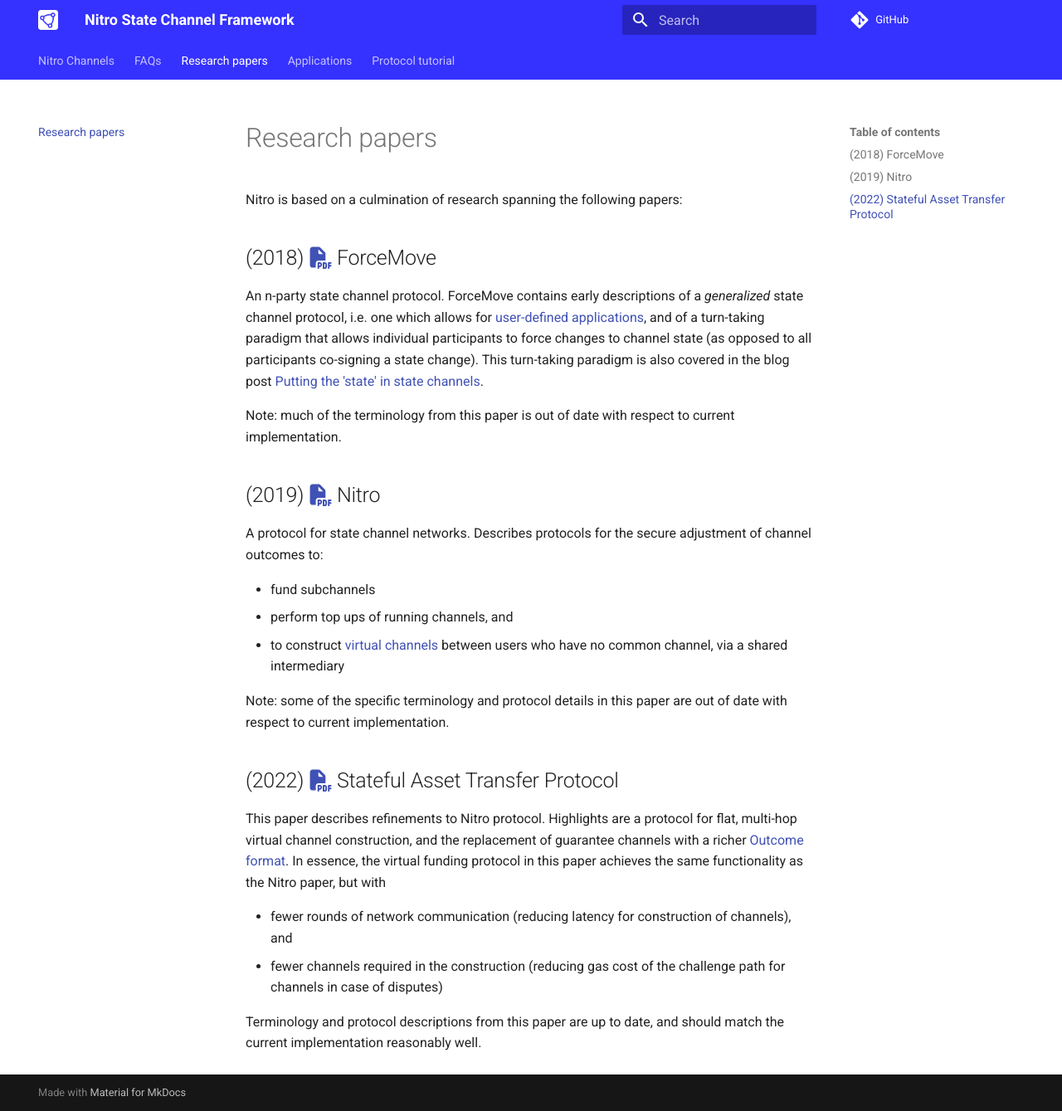
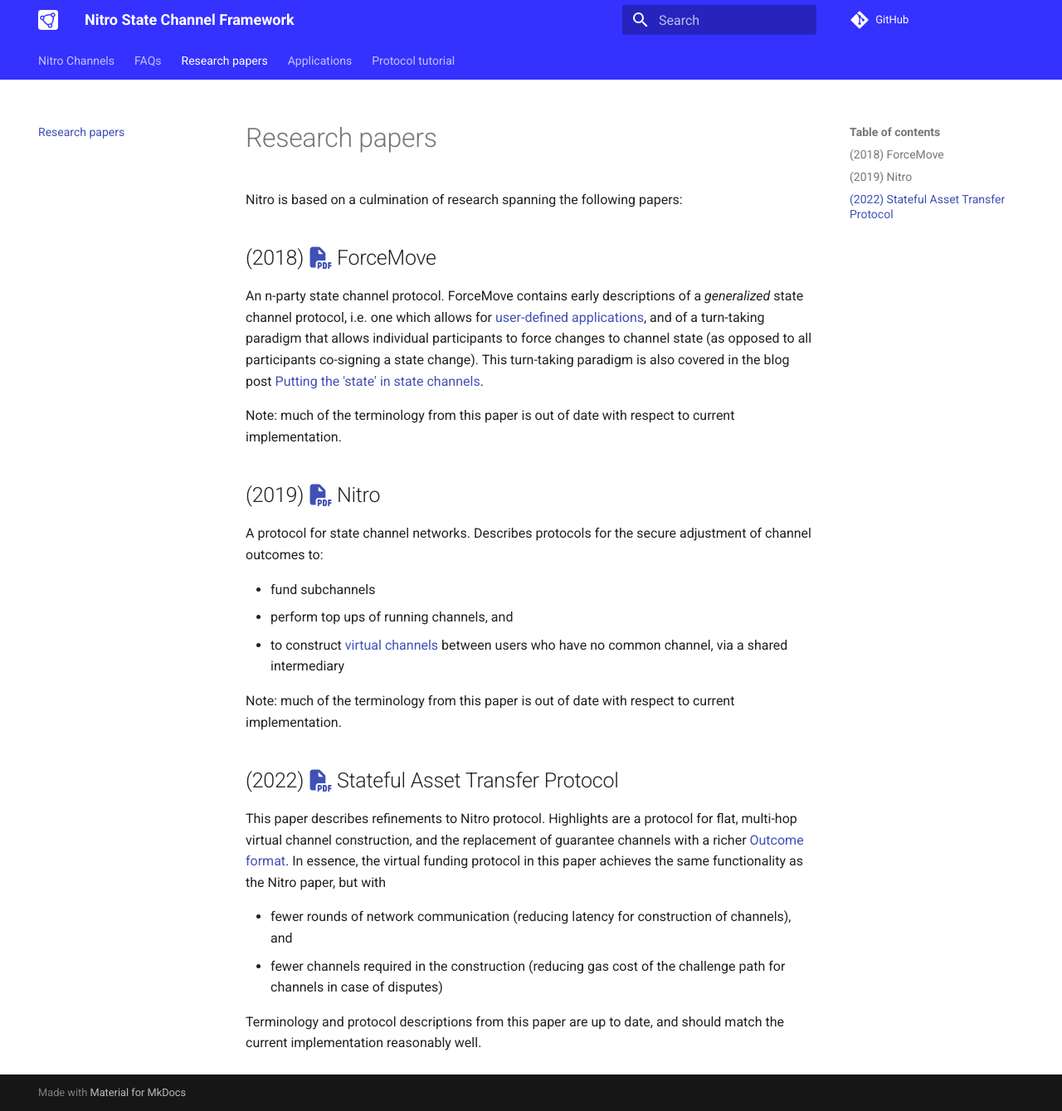
Before and after one commit to statechannels/go-nitro, an MkDocs documentation site: the page built from docs/research-papers.md, in a window 1280 px wide and 1339 px high. Shown: the whole window at 83% size. Built offline with MkDocs 1.6.1 and Material for MkDocs 9.7.7, drawn with Linux system fonts in a browser that asks for light colours; comment, search, counter and statistics services are not loaded.

Commit message:
docs: improve wording
Co-authored-by: George C. Knee <georgeknee@googlemail.com>

```diff
--- a/docs/research-papers.md
+++ b/docs/research-papers.md
@@ -16,7 +16,7 @@
 - perform top ups of running channels, and
 - to construct [virtual channels](https://blog.statechannels.org/virtual-channels/) between users who have no common channel, via a shared intermediary
 
-Note: some of the specific terminology and protocol details in this paper are out of date with respect to current implementation.
+Note: much of the terminology from this paper is out of date with respect to current implementation.
 
 ## (2022) [:fontawesome-solid-file-pdf:](https://statechannels.github.io/satp_paper/satp.pdf) Stateful Asset Transfer Protocol
 
```
